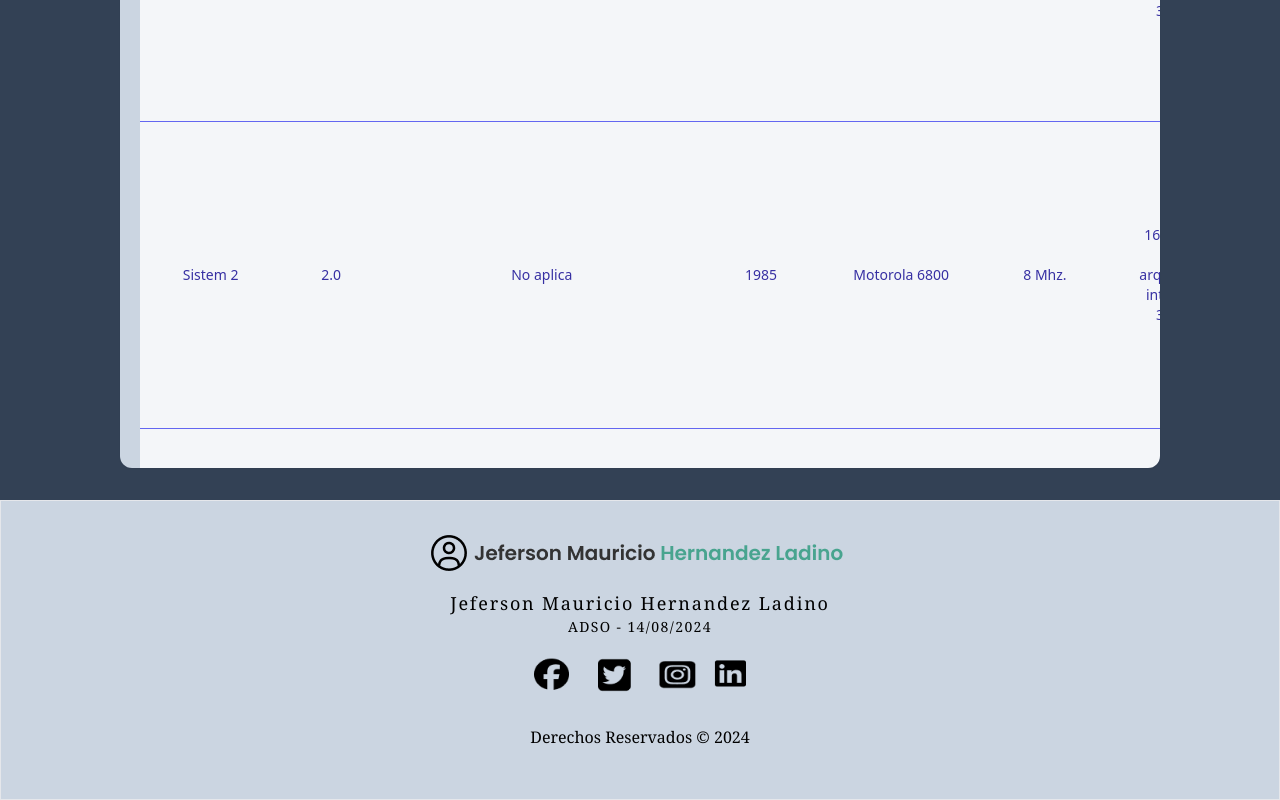
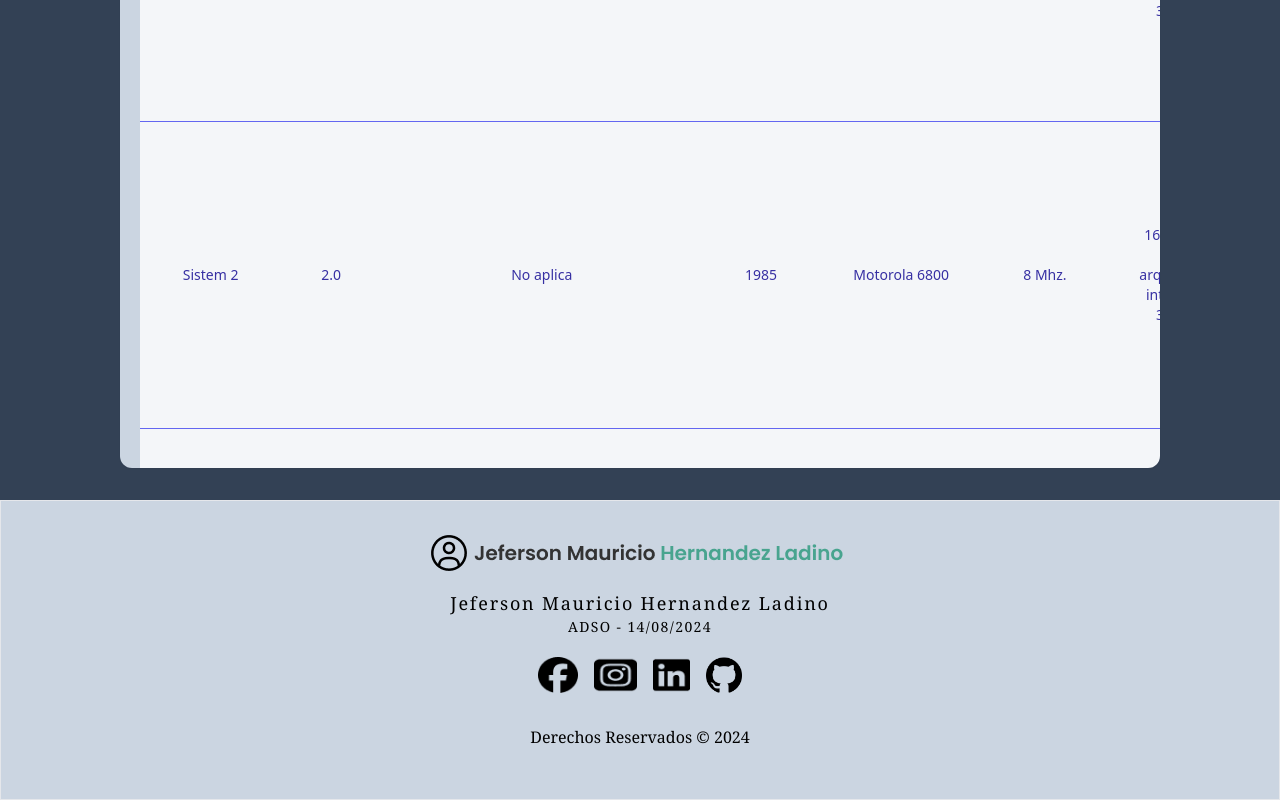
Before and after one commit to jeferson-hernandez08/proyectoTimeLine, a plain HTML site: page index.html in a window 1280 px wide. Shown: the part 494-1294 px from the top of the page. Drawn offline with nearby package versions, Linux system fonts and the light colour scheme; files whose address does not match are found by name.

Commit message:
Se agregan redes en Footer

```diff
--- a/index.html
+++ b/index.html
@@ -13,6 +13,11 @@
             .menu-hidden {
                 display: none;
             }
+
+            body {
+                overflow-x: hidden;
+            }
+
         </style>
     </head>
     <body>
@@ -34,7 +39,7 @@
                 &#9776; <!-- Símbolo de hamburguesa -->
             </button>
         </header>
-        <section id="content" class="p-4 h-auto bg-slate-700 flex">  <!-- Solo con display flex se organizan en filas horizontalmente --> <!-- No me deja cuadrar porcentajes por el flex -->
+        <section id="content" class="content p-4 h-auto bg-slate-700 flex">  <!-- Solo con display flex se organizan en filas horizontalmente --> <!-- No me deja cuadrar porcentajes por el flex -->
             <div id="menu" class="menu-hidden bg-slate-300 h-[800px] w-[250px] rounded-xl m-auto">      <!-- En px: h-[600px] w-[250px] -->
                 <nav id="menu" class="flex flex-col justify-center">
                     <button id="close-button" class="absolute top-4 right-4 text-2xl md:hidden">&times;</button>
@@ -1843,7 +1848,20 @@
             <img src="images/Logo_Jeferson.png" class="mx-auto h-10 mb-4 my-8 hover:h-11 transition-all duration-700" alt="">
             <p class="relative text-black text-lg tracking-widest font-serif font-normal text-center">Jeferson Mauricio Hernandez Ladino</p>
             <p class="text-black text-sm tracking-widest font-serif font-normal text-center">ADSO - 14/08/2024</p>
-            <img src="images/Logos-Redes.png" class="mx-auto h-9 mt-5 hover:h-10 transition-all duration-700" alt="">
+            <div class="flex justify-center align-items-center">
+                <a href="https://www.facebook.com/" target="_blank">
+                    <img src="images/imagesRedes/logo_facebook.png" class="mx-2 h-9 mt-5 hover:h-11 transition-all duration-300" alt="">
+                </a>
+                <a href="https://www.instagram.com/" target="_blank">
+                    <img src="images/imagesRedes/logo_instagram.png" class="mx-2 h-9 mt-5 hover:h-11 transition-all duration-300" alt="">
+                </a>
+                <a href="https://www.linkedin.com/in/jeferson-mauricio-hernandez-ladino-35001b257/" target="_blank">
+                    <img src="images/imagesRedes/logo_linkedin.png" class="mx-2 h-9 mt-5 hover:h-11 transition-all duration-300" alt="">
+                </a>
+                <a href="https://github.com/jeferson-hernandez08" target="_blank">
+                    <img src="images/imagesRedes/logo_github.png" class="mx-2 h-9 mt-5 hover:h-11 transition-all duration-300" alt="">
+                </a>
+            </div>
             <p class="relative top-8 text-black font-serif font-normal text-center">Derechos Reservados &copy; 2024</p>
 
         </footer>
```
Also changed, not shown: images/imagesRedes/logo_facebook.png (added), images/imagesRedes/logo_github.png (added), images/imagesRedes/logo_instagram.png (added), images/imagesRedes/logo_linkedin.png (added), images/imagesRedes/logo_twitter.png (added).
